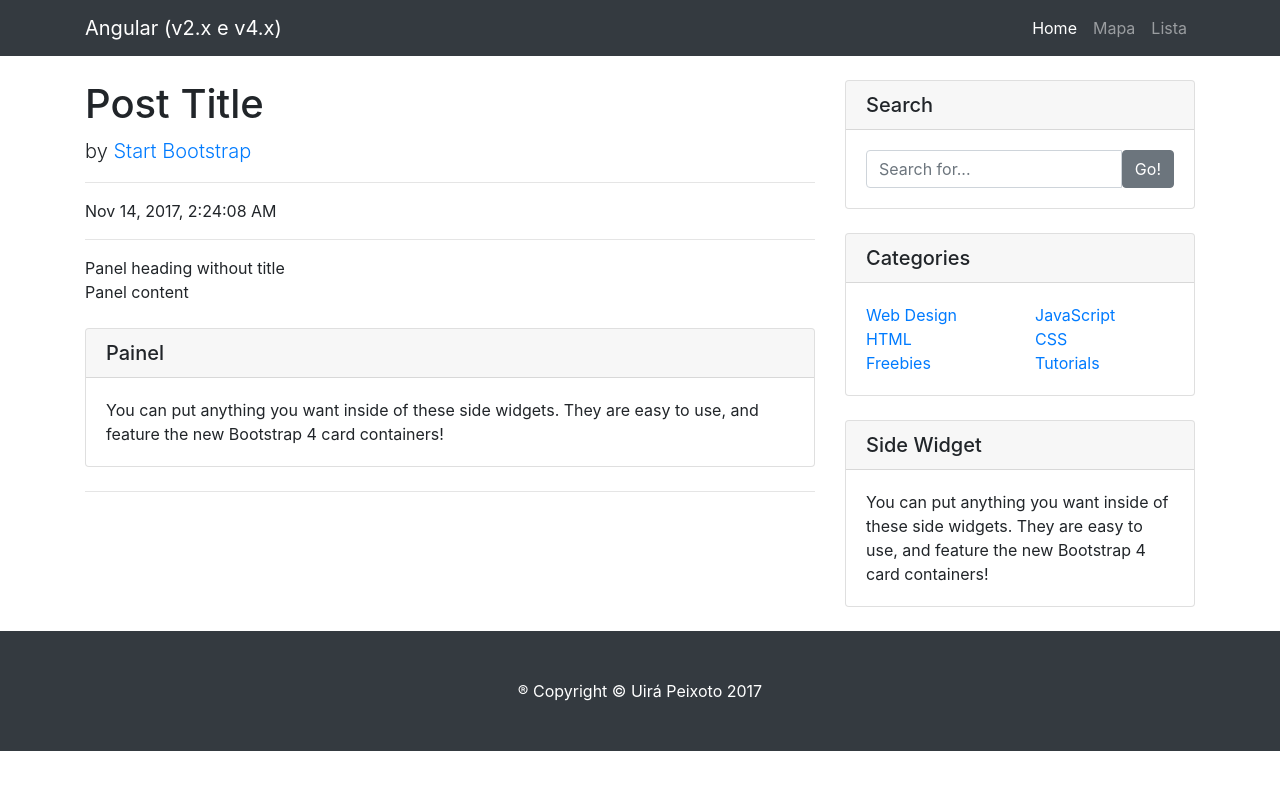
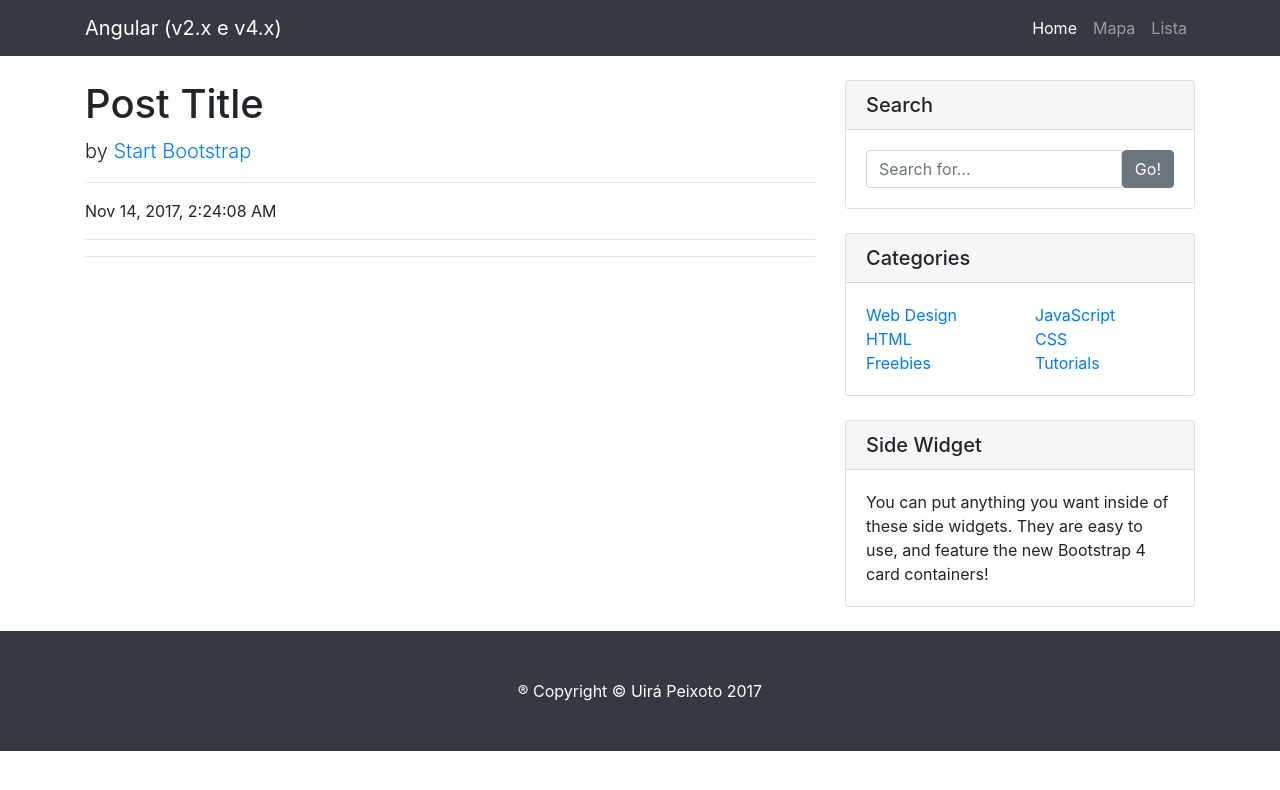
Before and after one commit to uirapeixoto/cursoangular4_loiane, an Angular app: page / in a window 1280 px wide. Shown: the top 790 px of the page. Built offline with nearby package versions, Linux system fonts and the light colour scheme.

Commit message:
ngcontent

```diff
--- a/src/app/app.component.html
+++ b/src/app/app.component.html
@@ -8,14 +8,14 @@
     </button>
     <div class="collapse navbar-collapse" id="navbarResponsive">
       <ul class="navbar-nav ml-auto">
-              <li class="nav-item "  [class.active]="aba == 'home'" (click)="aba = 'home'">
-                <a class="nav-link" >Home</a>
+        <li class="nav-item " [class.active]="aba == 'home'" (click)="aba = 'home'">
+          <a class="nav-link">Home</a>
         </li>
-              <li class="nav-item" [class.active]="aba == 'mapa'"  (click)="aba = 'mapa'">
-                <a class="nav-link" >Mapa</a>
+        <li class="nav-item" [class.active]="aba == 'mapa'" (click)="aba = 'mapa'">
+          <a class="nav-link">Mapa</a>
         </li>
-              <li class="nav-item" [class.active]="aba == 'lista'"  (click)="aba = 'lista'">
-                <a class="nav-link" >Lista</a>
+        <li class="nav-item" [class.active]="aba == 'lista'" (click)="aba = 'lista'">
+          <a class="nav-link">Lista</a>
         </li>
       </ul>
     </div>
@@ -46,7 +46,17 @@
       <!--app-diretiva-ngclass></app-diretiva-ngclass-->
       <!--app-diretiva-ngstyle></app-diretiva-ngstyle-->
       <!--app-operador-elvis></app-operador-elvis-->
-                <app-exemplo-ngcontent></app-exemplo-ngcontent>
+      <!--app-exemplo-ngcontent>
+        Conteúdo passado para o componente.
+        <app-diretiva-ngswitch></app-diretiva-ngswitch>
+      </app-exemplo-ngcontent-->
+
+      <!--app-exemplo-ngcontent>
+        <span class="titulo">Titulo do Painel</span>
+        <div class="corpo">Conteúdo passado para o componente.</div>
+        <div class="corpo">Conteúdo 2 passado para o componente.</div>
+        <app-diretiva-ngswitch></app-diretiva-ngswitch>
+      </app-exemplo-ngcontent-->
       <hr>
 
     </div>
@@ -121,7 +131,7 @@
 <!-- Footer -->
 <footer class="py-5 bg-dark">
   <div class="container">
-          <p class="m-0 text-center text-white">® Copyright &copy; Uirá Peixoto  2017</p>
+    <p class="m-0 text-center text-white">® Copyright &copy; Uirá Peixoto 2017</p>
   </div>
   <!-- /.container -->
 </footer>
--- a/src/app/app.module.ts
+++ b/src/app/app.module.ts
@@ -10,6 +10,8 @@ import { DiretivaNgclassComponent } from './diretiva-ngclass/diretiva-ngclass.co
 import { DiretivaNgstyleComponent } from './diretiva-ngstyle/diretiva-ngstyle.component';
 import { OperadorElvisComponent } from './operador-elvis/operador-elvis.component';
 import { ExemploNgcontentComponent } from './exemplo-ngcontent/exemplo-ngcontent.component';
+import { FundoAmareloDirective } from './shared/fundo-amarelo.directive';
+import { DiretivasCustomomizadasComponent } from './diretivas-customomizadas/diretivas-customomizadas.component';
 
 @NgModule({
   declarations: [
@@ -21,6 +23,8 @@ import { ExemploNgcontentComponent } from './exemplo-ngcontent/exemplo-ngcontent
     DiretivaNgstyleComponent,
     OperadorElvisComponent,
     ExemploNgcontentComponent,
+    FundoAmareloDirective,
+    DiretivasCustomomizadasComponent,
   ],
   imports: [
     FormsModule,
--- /dev/null
+++ b/src/app/diretivas-customomizadas/diretivas-customomizadas.component.html
@@ -0,0 +1,3 @@
+<p>
+  Texto fondo amarelo.
+</p>
--- /dev/null
+++ b/src/app/diretivas-customomizadas/diretivas-customomizadas.component.ts
@@ -0,0 +1,15 @@
+import { Component, OnInit } from '@angular/core';
+
+@Component({
+  selector: 'app-diretivas-customomizadas',
+  templateUrl: './diretivas-customomizadas.component.html',
+  styleUrls: ['./diretivas-customomizadas.component.css']
+})
+export class DiretivasCustomomizadasComponent implements OnInit {
+
+  constructor() { }
+
+  ngOnInit() {
+  }
+
+}
--- a/src/app/exemplo-ngcontent/exemplo-ngcontent.component.html
+++ b/src/app/exemplo-ngcontent/exemplo-ngcontent.component.html
@@ -1,14 +1,9 @@
-<div class="panel panel-default">
-    <div class="panel-heading">Panel heading without title</div>
-    <div class="panel-body">
-      Panel content
-    </div>
-  </div>
-
   <!-- Painel -->
   <div class="card my-4">
-      <h5 class="card-header">Painel</h5>
+      <h5 class="card-header">
+          <ng-content select=".titulo"></ng-content>
+      </h5>
       <div class="card-body">
-        You can put anything you want inside of these side widgets. They are easy to use, and feature the new Bootstrap 4 card containers!
+        <ng-content select=".corpo"></ng-content>
       </div>
     </div>
--- /dev/null
+++ b/src/app/shared/fundo-amarelo.directive.ts
@@ -0,0 +1,10 @@
+import { Directive } from '@angular/core';
+
+@Directive({
+  selector: '[appFundoAmarelo]'
+})
+export class FundoAmareloDirective {
+
+  constructor() { }
+
+}
```
Also changed, not shown: src/app/diretivas-customomizadas/diretivas-customomizadas.component.css (added), 2 other files (tests, documents, lock files or other folders). Lines whose indentation alone changed are shown as unchanged.
